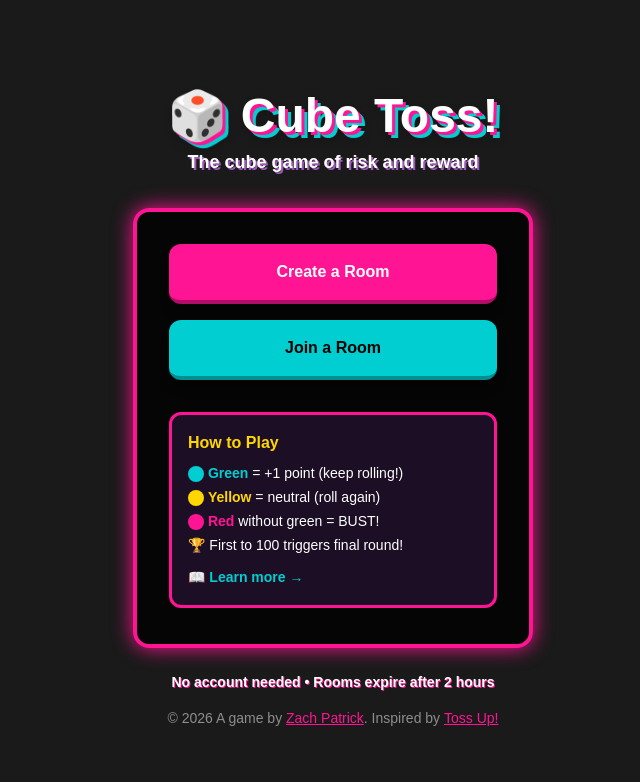
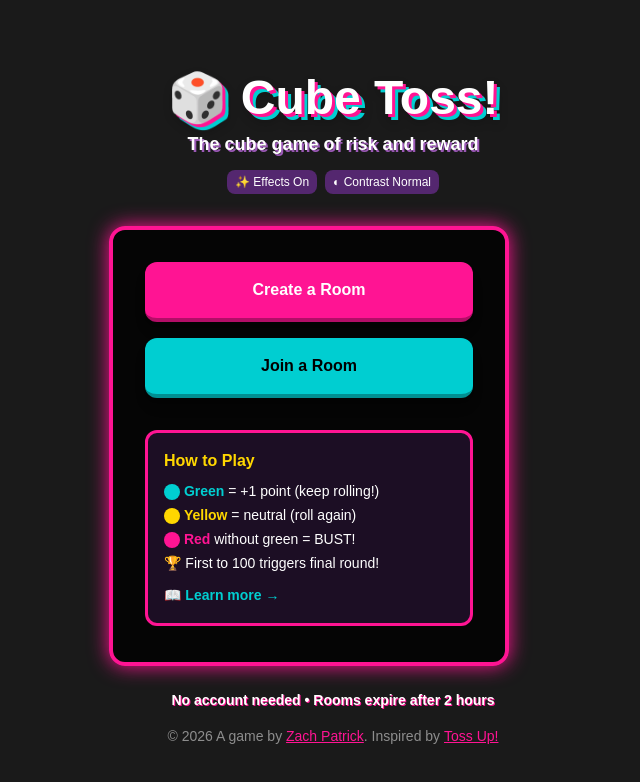
Before and after one commit to zpthree/cubetoss, a SvelteKit app: page / in a window 1280 px wide. Shown: the top 782 px of the page, without its empty margins (307-947 px from the left). Built offline with nearby package versions, Linux system fonts and the light colour scheme; a web font is replaced by a local one.

Commit message:
add visibility options

```diff
--- a/src/lib/server/rooms.ts
+++ b/src/lib/server/rooms.ts
@@ -62,7 +62,10 @@ export function rollDie(): DieColor {
 }
 
 // Create a new room
-export function createRoom(hostName: string, targetScore: number = 100): { room: Room; playerId: string } {
+export function createRoom(
+	hostName: string,
+	targetScore: number = 100
+): { room: Room; playerId: string } {
 	const code = generateRoomCode();
 	const playerId = generatePlayerId();
 
--- /dev/null
+++ b/src/lib/stores/accessibility.ts
@@ -0,0 +1,20 @@
+import { writable } from 'svelte/store';
+import { browser } from '$app/environment';
+
+// Create a writable store for reduced effects
+const storedReducedEffects = browser ? localStorage.getItem('reducedEffects') === 'true' : false;
+export const reducedEffects = writable(storedReducedEffects);
+
+// Create a writable store for high contrast mode
+const storedHighContrast = browser ? localStorage.getItem('highContrast') === 'true' : false;
+export const highContrast = writable(storedHighContrast);
+
+// Subscribe to changes and persist to localStorage
+if (browser) {
+	reducedEffects.subscribe((value) => {
+		localStorage.setItem('reducedEffects', String(value));
+	});
+	highContrast.subscribe((value) => {
+		localStorage.setItem('highContrast', String(value));
+	});
+}
--- a/src/routes/+layout.svelte
+++ b/src/routes/+layout.svelte
@@ -1,9 +1,12 @@
 <script lang="ts">
 	import './layout.css';
 	import favicon from '$lib/assets/favicon.svg';
+	import { reducedEffects, highContrast } from '$lib/stores/accessibility';
 
 	let { children } = $props();
 </script>
 
 <svelte:head><link rel="icon" href={favicon} /></svelte:head>
-{@render children()}
+<div class="w-full" class:reduced-effects={$reducedEffects} class:high-contrast={$highContrast}>
+	{@render children()}
+</div>
--- a/src/routes/+page.svelte
+++ b/src/routes/+page.svelte
@@ -1,6 +1,8 @@
 <script lang="ts">
 	import ButtonCyan from '$lib/components/ButtonCyan.svelte';
 	import ButtonPink from '$lib/components/ButtonPink.svelte';
+	import { reducedEffects, highContrast } from '$lib/stores/accessibility';
+
 	let mode: 'home' | 'create' | 'join' = $state('home');
 	let hostName = $state('');
 	let playerName = $state('');
@@ -87,7 +89,7 @@
 <div class="flex items-center justify-center p-4">
 	<div class="w-full max-w-md">
 		<!-- Logo/Title -->
-		<div class="mb-8 text-center">
+		<div class="relative mb-8 text-center">
 			<a href="/">
 				<h1
 					class="mb-2 text-5xl font-bold text-white drop-shadow-lg"
@@ -99,6 +101,22 @@
 			<p class="text-lg font-bold text-white" style="text-shadow: 2px 2px 0 #9B59B6;">
 				The cube game of risk and reward
 			</p>
+			<div class="mt-3 flex justify-center gap-2">
+				<button
+					onclick={() => ($reducedEffects = !$reducedEffects)}
+					class="rounded-lg bg-90s-purple px-2 py-1 text-xs text-white hover:bg-[color-mix(in_srgb,var(--color-90s-purple)_70%,white)]"
+					aria-label="Toggle reduced visual effects"
+				>
+					{$reducedEffects ? '✨ Effects Off' : '✨ Effects On'}
+				</button>
+				<button
+					onclick={() => ($highContrast = !$highContrast)}
+					class="rounded-lg bg-90s-purple px-2 py-1 text-xs text-white hover:bg-[color-mix(in_srgb,var(--color-90s-purple)_70%,white)]"
+					aria-label="Toggle high contrast mode"
+				>
+					{$highContrast ? '◐ Contrast High' : '◐ Contrast Normal'}
+				</button>
+			</div>
 		</div>
 
 		<!-- Main Card -->
--- a/src/routes/layout.css
+++ b/src/routes/layout.css
@@ -24,3 +24,69 @@ body {
 		min-height: 100dvh;
 	}
 }
+
+/* Reduced visual effects - manual toggle or system preference */
+.reduced-effects *,
+.reduced-effects {
+	box-shadow: none !important;
+	text-shadow: none !important;
+}
+
+.reduced-effects *,
+.reduced-effects {
+	animation-duration: 0.01ms !important;
+	animation-iteration-count: 1 !important;
+	transition-duration: 0.01ms !important;
+}
+
+/* System preference for reduced motion */
+@media (prefers-reduced-motion: reduce) {
+	*,
+	*::before,
+	*::after {
+		animation-duration: 0.01ms !important;
+		animation-iteration-count: 1 !important;
+		transition-duration: 0.01ms !important;
+		scroll-behavior: auto !important;
+	}
+}
+
+/* High contrast mode */
+.high-contrast {
+	--color-90s-pink: #ff69b4;
+	--color-90s-cyan: #00ffff;
+	--color-90s-yellow: #ffff00;
+	--color-90s-purple: #9932cc;
+}
+
+.high-contrast * {
+	border-color: currentColor !important;
+}
+
+.high-contrast .bg-black\/80,
+.high-contrast .bg-black\/50,
+.high-contrast .bg-black\/40,
+.high-contrast .bg-black\/30 {
+	background-color: black !important;
+}
+
+.high-contrast .text-white,
+.high-contrast .text-white\/70,
+.high-contrast .text-white\/50 {
+	color: white !important;
+}
+
+.high-contrast .bg-90s-pink .text-white,
+.high-contrast .bg-90s-pink.text-white {
+	color: black !important;
+}
+
+/* System preference for high contrast */
+@media (prefers-contrast: more) {
+	:root {
+		--color-90s-pink: #ff69b4;
+		--color-90s-cyan: #00ffff;
+		--color-90s-yellow: #ffff00;
+		--color-90s-purple: #9932cc;
+	}
+}
--- a/src/routes/room/[code]/+page.svelte
+++ b/src/routes/room/[code]/+page.svelte
@@ -4,6 +4,7 @@
 	import ButtonPink from '$lib/components/ButtonPink.svelte';
 	import ButtonCyan from '$lib/components/ButtonCyan.svelte';
 	import ButtonYellow from '$lib/components/ButtonYellow.svelte';
+	import { reducedEffects, highContrast } from '$lib/stores/accessibility';
 
 	let { data } = $props();
 
@@ -369,6 +370,22 @@
 					</button>
 				</div>
 
+				<div class="flex items-center gap-3">
+					<button
+						onclick={() => ($reducedEffects = !$reducedEffects)}
+						class="rounded-lg bg-90s-purple px-2 py-1 text-xs text-white hover:bg-[color-mix(in_srgb,var(--color-90s-purple)_70%,white)]"
+						aria-label="Toggle reduced visual effects"
+					>
+						{$reducedEffects ? '✨ Off' : '✨ On'}
+					</button>
+					<button
+						onclick={() => ($highContrast = !$highContrast)}
+						class="rounded-lg bg-90s-purple px-2 py-1 text-xs text-white hover:bg-[color-mix(in_srgb,var(--color-90s-purple)_70%,white)]"
+						aria-label="Toggle high contrast mode"
+					>
+						{$highContrast ? '◐ High' : '◐ Normal'}
+					</button>
+
 					{#if room.gameState.phase === 'final-round'}
 						<div
 							class="animate-pulse rounded-lg border-[3px] border-black bg-90s-yellow px-4 py-2 font-bold text-black"
@@ -376,6 +393,7 @@
 							⚡ FINAL ROUND!
 						</div>
 					{/if}
+				</div>
 			</div>
 
 			<!-- Error Display -->
@@ -630,8 +648,9 @@
 					</p>
 					<p>💰 <strong>Bank</strong> your points to add them to your score safely.</p>
 					<p>
-						🏆 First player to reach <strong class="text-90s-cyan">{room.gameState.targetScore} points</strong> triggers the final
-						round!
+						🏆 First player to reach <strong class="text-90s-cyan"
+							>{room.gameState.targetScore} points</strong
+						> triggers the final round!
 					</p>
 					<p>⚡ In the final round, everyone gets one last turn to beat the high score.</p>
 				</div>
```
Lines whose indentation alone changed are shown as unchanged.
